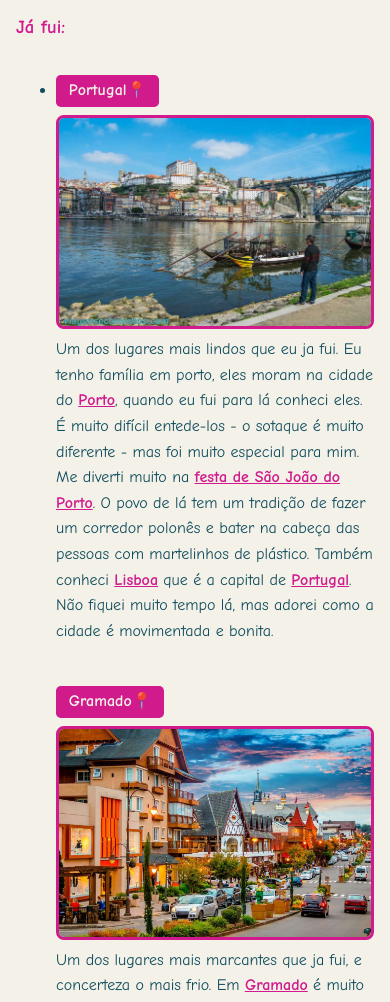
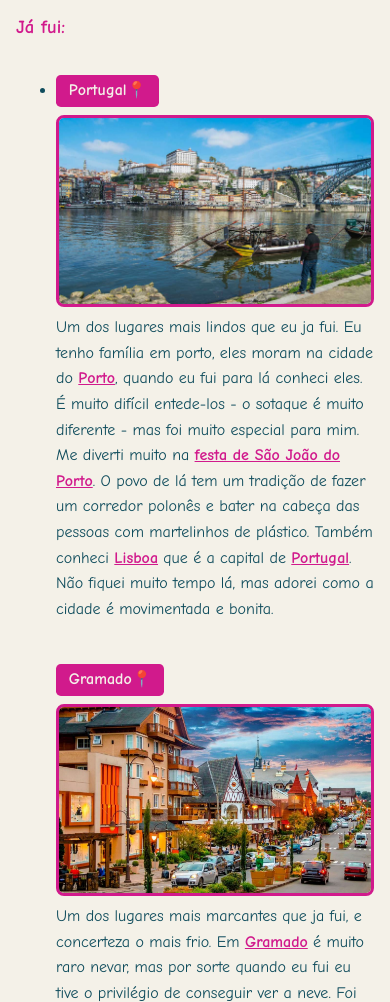
Before and after one commit to Andre-Roger/PaginaPessoalCSS, a plain HTML site: page Andre_CSS_PaginaPessoal/Andre/Andre.html in a window 390 px wide. Shown: the part 870-1872 px from the top of the page. Drawn offline with Linux system fonts and the light colour scheme.

Commit message:
Arrumando a pagina

```diff
--- a/Andre_CSS_PaginaPessoal/Andre/Andre.css
+++ b/Andre_CSS_PaginaPessoal/Andre/Andre.css
@@ -105,17 +105,14 @@ img {
 }
 
 nav img {
-    float: left;
-    width: 10rem;
-    margin: 0 1rem 0.5rem 0;
+    width: 100%;
+    height: 15rem;
+    object-fit: cover;
+    margin: 0 0 0.5rem;
 }
 
 img + br {
     display: none;
-}
-
-nav h4 {
-    clear: both;
 }
 
 ul {
@@ -181,8 +178,6 @@ hr {
     }
 
     nav img {
-        float: none;
-        width: 100%;
-        margin: 0 0 0.5rem;
+        height: 12rem;
     }
 }
```
